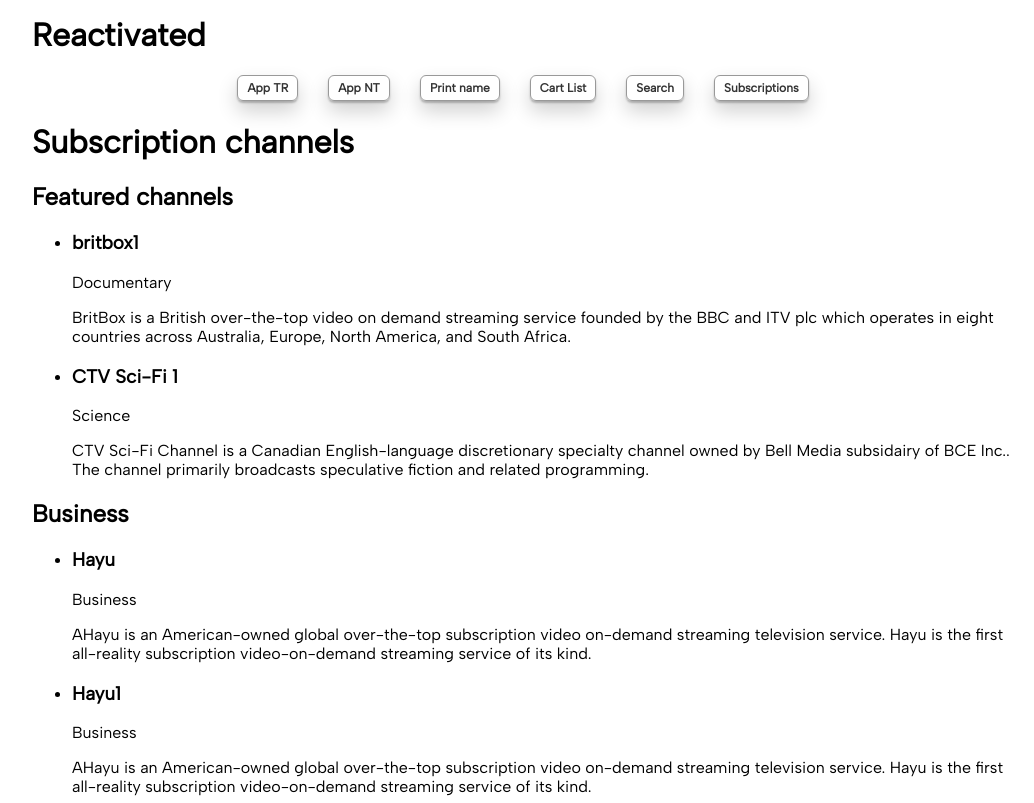
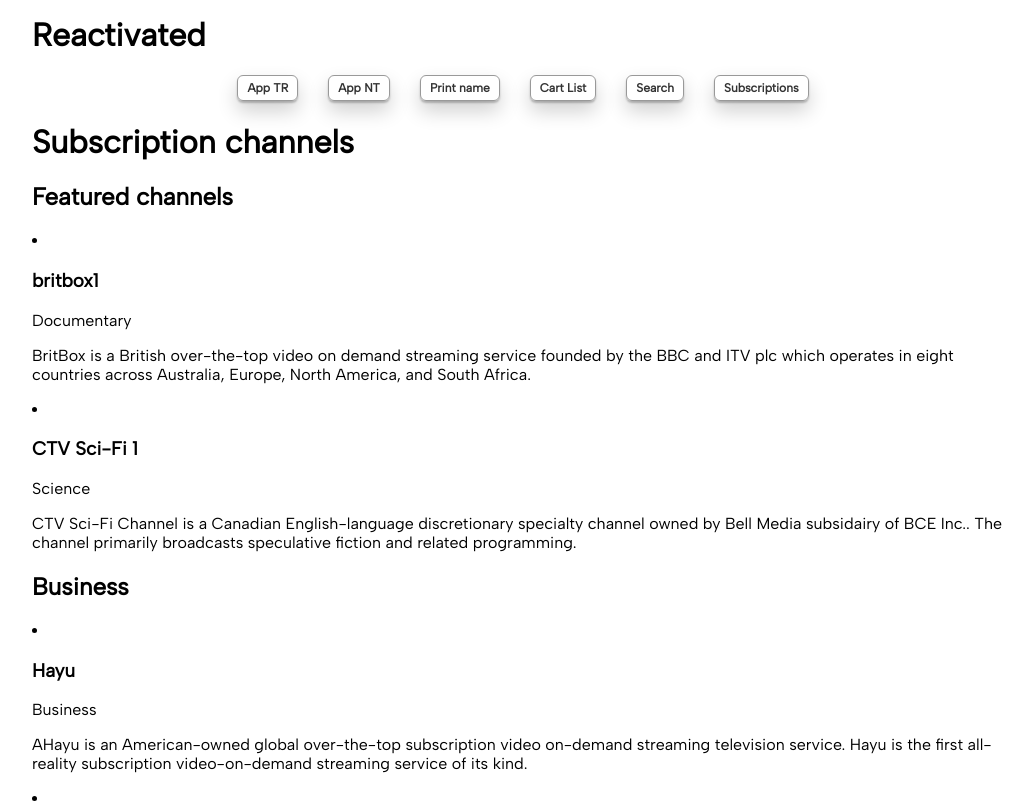
Before and after one commit to nitinsuri/react-contextapi-issues, a React (Create React App) app: page /subscriptions in a window 1280 px wide. Shown: the top 803 px of the page, without its empty margins (112-1146 px from the left). Built offline with nearby package versions, Linux system fonts and the light colour scheme.

Commit message:
updates to subs

```diff
--- a/src/Components/Subscription/SubscriptionList.jsx
+++ b/src/Components/Subscription/SubscriptionList.jsx
@@ -1,14 +1,16 @@
 import React from "react";
-import SubscriptionItem from '../../Components/Subscription/SubscriptionItem'
+import SubscriptionItem from '../../Components/Subscription/SubscriptionItem';
+import SubscriptionsStyles from './SubscriptionsStyles';
 
 export default function SubscriptionList(props) {
     const { items, title } = props;
+    const categoryItems = SubscriptionsStyles
     return (
         <div className="category-wrapper">
             <h2>{title}</h2>
-            <ul>
+            <categoryItems>
                 {items.map((item) => <SubscriptionItem item={item} /> )}
-            </ul>
+            </categoryItems>
         </div>
     )
 }
--- a/src/Components/Subscription/SubscriptionsStyles.js
+++ b/src/Components/Subscription/SubscriptionsStyles.js
@@ -0,0 +1,10 @@
+import styled from 'styled-components';
+
+const categoryItems = styled.ul`
+  margin: 0;
+  padding:0;
+`;
+
+const SubscriptionsStyles = {categoryItems}
+
+export default SubscriptionsStyles
```
